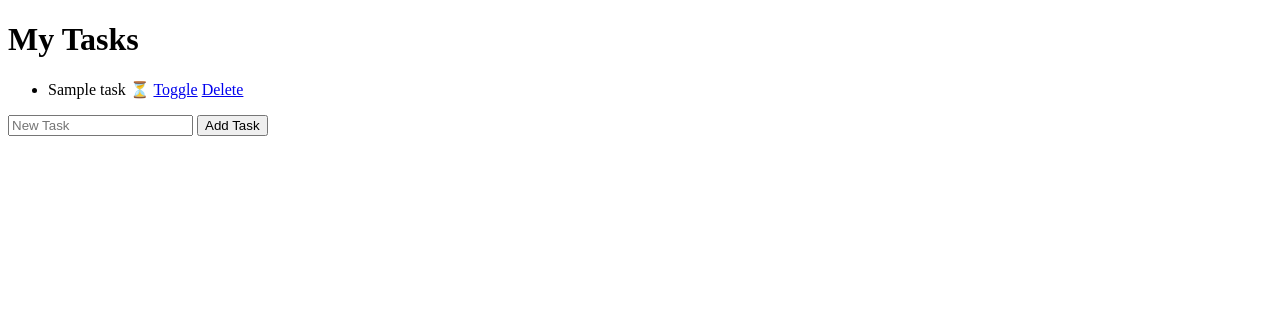
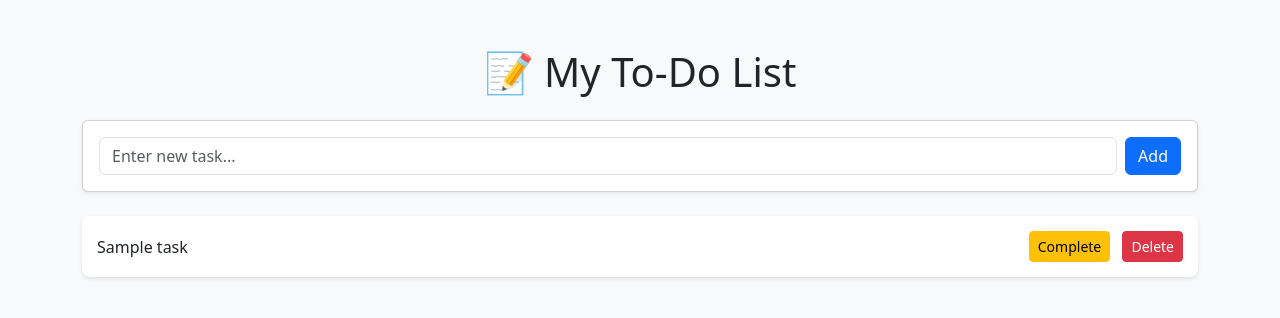
Before and after one commit to Avatar1992/Django_To-Do_App_CI_CD, a Django app: template todo/templates/todo/index.html in a window 1280 px wide. Shown: the top 318 px of the page. Run offline with Django 4.2, Linux system fonts and the light colour scheme; the template is opened without the code that fills it: most values are stand-ins (such as "Sample title", 1, 10 or a date in 2020).

Commit message:
Update index.html

```diff
--- a/todo/templates/todo/index.html
+++ b/todo/templates/todo/index.html
@@ -1,27 +1,66 @@
 <!DOCTYPE html>
-<html>
+<html lang="en">
 <head>
+    <meta charset="UTF-8">
+    <meta name="viewport" content="width=device-width, initial-scale=1.0">
     <title>To-Do App</title>
+    <!-- Bootstrap CSS -->
+    <link href="https://cdn.jsdelivr.net/npm/bootstrap@5.3.2/dist/css/bootstrap.min.css" rel="stylesheet">
+    <style>
+        body {
+            background: #f8f9fa;
+        }
+        .task-card {
+            margin: 10px 0;
+            padding: 15px;
+            border-radius: 8px;
+            background: #ffffff;
+            box-shadow: 0 2px 4px rgba(0,0,0,0.1);
+        }
+        .completed {
+            text-decoration: line-through;
+            color: gray;
+        }
+    </style>
 </head>
 <body>
-    <h1>My Tasks</h1>
-    <ul>
-        {% for task in tasks %}
-            <li>
-                {{ task.title }}
-                {% if task.completed %} ✅ {% else %} ⏳ {% endif %}
-                <a href="{% url 'toggle_task' task.id %}">Toggle</a>
-                <a href="{% url 'delete_task' task.id %}">Delete</a>
-            </li>
-        {% empty %}
-            <li>No tasks yet!</li>
-        {% endfor %}
-    </ul>
+    <div class="container my-5">
+        <h1 class="text-center mb-4">📝 My To-Do List</h1>
 
-    <form method="post" action="{% url 'add_task' %}">
-        {% csrf_token %}
-        <input type="text" name="title" placeholder="New Task">
-        <button type="submit">Add Task</button>
-    </form>
+        <!-- Add Task Form -->
+        <div class="card p-3 mb-4 shadow-sm">
+            <form method="post" action="{% url 'add_task' %}" class="d-flex">
+                {% csrf_token %}
+                <input type="text" name="title" class="form-control me-2" placeholder="Enter new task..." required>
+                <button type="submit" class="btn btn-primary">Add</button>
+            </form>
+        </div>
+
+        <!-- Task List -->
+        {% if tasks %}
+            {% for task in tasks %}
+                <div class="task-card d-flex justify-content-between align-items-center">
+                    <div>
+                        <span class="{% if task.completed %}completed{% endif %}">
+                            {{ task.title }}
+                        </span>
+                    </div>
+                    <div>
+                        <a href="{% url 'toggle_task' task.id %}" class="btn btn-sm btn-warning me-2">
+                            {% if task.completed %}Undo{% else %}Complete{% endif %}
+                        </a>
+                        <a href="{% url 'delete_task' task.id %}" class="btn btn-sm btn-danger">
+                            Delete
+                        </a>
+                    </div>
+                </div>
+            {% endfor %}
+        {% else %}
+            <div class="alert alert-info">No tasks yet! Add your first task above 👆</div>
+        {% endif %}
+    </div>
+
+    <!-- Bootstrap JS -->
+    <script src="https://cdn.jsdelivr.net/npm/bootstrap@5.3.2/dist/js/bootstrap.bundle.min.js"></script>
 </body>
 </html>
```
